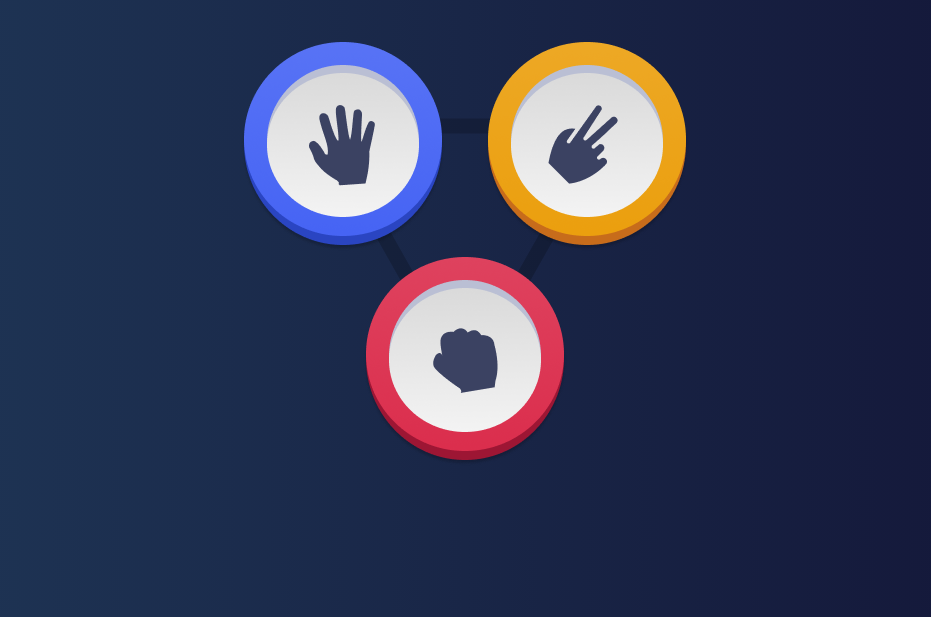
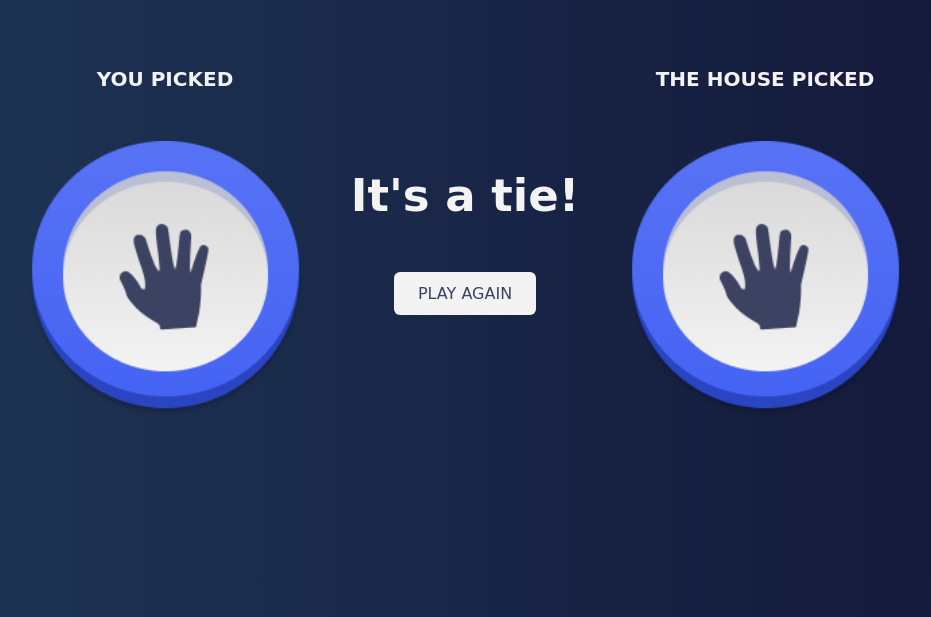
Before and after one commit to Nii-Nartey/Rock-Paper-Scissors-, a plain HTML site: page index.html in a window 1280 px wide. Both pictures are taken after a click on the element 518 px from the left and 332 px from the top of the page. Shown: the part 183-800 px from the top of the page, without its empty margins (175-1106 px from the left). Drawn offline with Linux system fonts and the light colour scheme; a web font is replaced by a local one.

Commit message:
progressOne

```diff
--- a/assets/scripts/apps.js
+++ b/assets/scripts/apps.js
@@ -1,3 +1,86 @@
-const pickUserHandler = (pickHand)=>{
+//objects to hold image values
+const rps = {
+  paper: './images/paper.png',
+  rock: './images/rock.png',
+  scissors: './images/scissors.png',
+};
 
-}
+let scores = 0;
+
+//user Selection handler
+const pickUserHandler = (pickHand) => {
+  let hand = document.querySelector('.pick');
+  hand.style.display = 'none';
+  let match = document.querySelector('.match');
+  match.style.display = 'flex';
+
+  //setting user pick
+  const userPick = document.getElementById('u-pick');
+  userPick.src = rps[pickHand];
+  let cpu = cpuPickHandler();
+  referee(pickHand, cpu);
+};
+
+//Cpu selection handler
+const cpuPickHandler = () => {
+  let picks = ['rock', 'paper', 'scissors'];
+  let cpu = picks[Math.floor(Math.random() * picks.length)];
+  const cpuPick = document.getElementById('cpu-pick');
+  cpuPick.src = rps[cpu];
+  return cpu;
+};
+
+const referee = (user, cpu) => {
+  if (user == 'paper' && cpu == 'scissors') {
+    decider('YOU LOSE');
+  }
+  if (user == 'paper' && cpu == 'rock') {
+    decider('YOU WIN');
+    setScore(scores + 1);
+  }
+  if (user == 'paper' && cpu == 'paper') {
+    decider("It's a tie!");
+  }
+  if (user == 'rock' && cpu == 'scissors') {
+    decider('YOU WIN!');
+    setScore(scores + 1);
+  }
+  if (user == 'rock' && cpu == 'paper') {
+    decider('YOU LOSE!');
+  }
+  if (user == 'rock' && cpu == 'rock') {
+    decider("It's a tie!");
+  }
+  if (user == 'scissors' && cpu == 'scissors') {
+    decider("It's a tie!");
+  }
+  if (user == 'scissors' && cpu == 'rock') {
+    decider('YOU LOSE!');
+  }
+  if (user == 'scissors' && cpu == 'paper') {
+    decider('YOU WIN!');
+    setScore(scores + 1);
+  }
+};
+const decider = (decide) => {
+  let decision = document.querySelector('.who-won');
+  decision.innerText = decide;
+  console.log(decide);
+};
+
+const setScore = (score) => {
+  scores = score;
+  const scoreBoard = document.querySelector('.score-div h1');
+  scoreBoard.innerText = score;
+  console.log(scoreBoard);
+};
+
+const resetGame = () => {
+  let hand = document.querySelector('.pick');
+  hand.style.display = 'flex';
+  let match = document.querySelector('.match');
+  match.style.display = 'none';
+};
+
+const newGame = document.querySelector('.new-game');
+newGame.addEventListener('click', resetGame);
--- a/assets/styles/styles.css
+++ b/assets/styles/styles.css
@@ -4,7 +4,7 @@
   margin: 0;
   padding: 0;
   box-sizing: border-box;
-  font-family: 'Caprasimo', cursive;
+  font-family: 'Poppins', cursive;
 }
 
 main {
@@ -90,3 +90,63 @@ main {
 .pick .hand:hover {
   transform: translate3d(0px, -8px, 0px);
 }
+
+.match {
+  width: 900px;
+  display: none;
+  margin-top: 50px;
+}
+
+.match img {
+  width: 275px;
+  height: 275px;
+}
+
+.match > div {
+  flex: 1;
+}
+
+.match h1 {
+  color: #f3f3f3;
+  font-size: 20px;
+  margin-top: 20px;
+  margin-bottom: 50px;
+  text-align: center;
+}
+
+.match .u-img-pod {
+  display: flex;
+  justify-content: center;
+}
+
+.match .cpu-img-pod {
+  display: flex;
+  justify-content: center;
+}
+
+.referee {
+  display: flex;
+  flex-direction: column;
+  align-items: center;
+  justify-content: center;
+}
+
+.referee h1 {
+  font-size: 45px;
+}
+
+.new-game {
+  background-color: #f3f3f3;
+  padding: 12px 24px;
+  border-radius: 6px;
+  cursor: pointer;
+  color: #3b4262;
+  transition: all 0.15s;
+  text-align: center;
+  margin-left: 50px;
+  margin-right: 50px;
+}
+.new-game:hover {
+  background-color: bisque;
+  transform: translate3d(0px -2px 0px);
+}
--- a/index.html
+++ b/index.html
@@ -27,13 +27,45 @@
       </div>
       <div class="pick">
         <div class="hand paper">
-          <img src="./images/paper.png" alt="paper-icon" />
+          <img
+            src="./images/paper.png"
+            alt="paper-icon"
+            onclick="pickUserHandler('paper')"
+          />
         </div>
         <div class="hand scissors">
-          <img src="./images/scissors.png" alt="scissors-icon" />
+          <img
+            src="./images/scissors.png"
+            alt="scissors-icon"
+            onclick="pickUserHandler('scissors')"
+          />
         </div>
         <div class="hand rock">
-          <img src="./images/rock.png" alt="rock-icon" />
+          <img
+            src="./images/rock.png"
+            alt="rock-icon"
+            onclick="pickUserHandler('rock')"
+          />
+        </div>
+      </div>
+      <div class="match">
+        <div class="user-pick">
+          <h1>YOU PICKED</h1>
+          <div class="u-img-pod">
+            <img id="u-pick" src="./images/paper.png" />
+          </div>
+        </div>
+        <div class="referee">
+          <div class="decider">
+            <h1 class="who-won">YOU WIN</h1>
+            <div class="new-game">PLAY AGAIN</div>
+          </div>
+        </div>
+        <div class="cpu-pick">
+          <h1>THE HOUSE PICKED</h1>
+          <div class="cpu-img-pod">
+            <img id="cpu-pick" src="./images/scissors.png" />
+          </div>
         </div>
       </div>
     </main>
```
